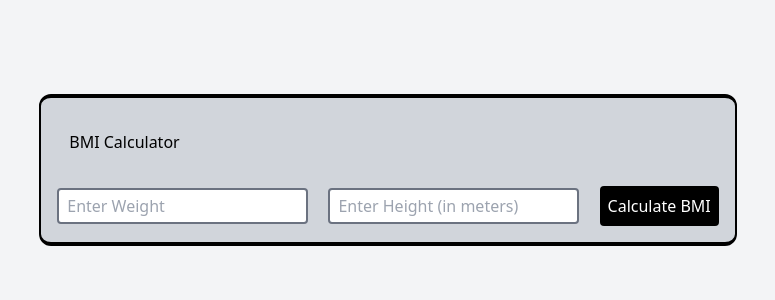
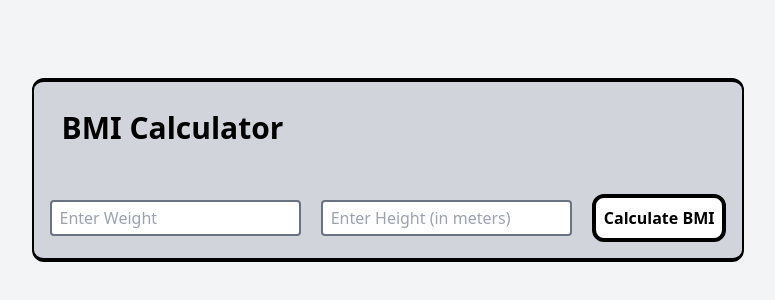
Before and after one commit to amrit2611/express-bmi-calculator, a website: page index.html in a window 1280 px wide. Shown: the part 230-530 px from the top of the page, without its empty margins (252-1027 px from the left). Drawn offline with nearby package versions, Linux system fonts and the light colour scheme.

Commit message:
ui changes

```diff
--- a/calculator.js
+++ b/calculator.js
@@ -36,7 +36,9 @@ app.post("/", (req, res) => {
     let height = parseFloat(req.body.height);
 
     let bmi = weight / (height * height)
-    res.send("Your BMI is " + bmi);
+    res.send(
+        "Your BMI is " + bmi
+        );
 })
 
 
--- a/index.html
+++ b/index.html
@@ -14,7 +14,11 @@
         method="post"
         class="bg-gray-300 border-black border-solid border-x-2 border-y-4 rounded-xl p-2"
       >
-        <h1 class="mx-5 my-6 w-min text-center">BMI&nbsp;Calculator</h1>
+        <h1
+          class="mx-5 mt-5 mb-10 w-max text-center font-extrabold text-3xl font-sans hover:font-mono"
+        >
+          BMI&nbsp;Calculator
+        </h1>
         <input
           type="text"
           name="weight"
@@ -30,7 +34,7 @@
         <button
           type="submit"
           name="submit"
-          class="text-center m-2 p-2 text-white bg-black rounded"
+          class="text-center font-semibold m-2 p-2 hover:text-white hover:bg-black rounded-xl bg-white text-black border-solid border-black border-4"
         >
           Calculate&nbsp;BMI
         </button>
```
